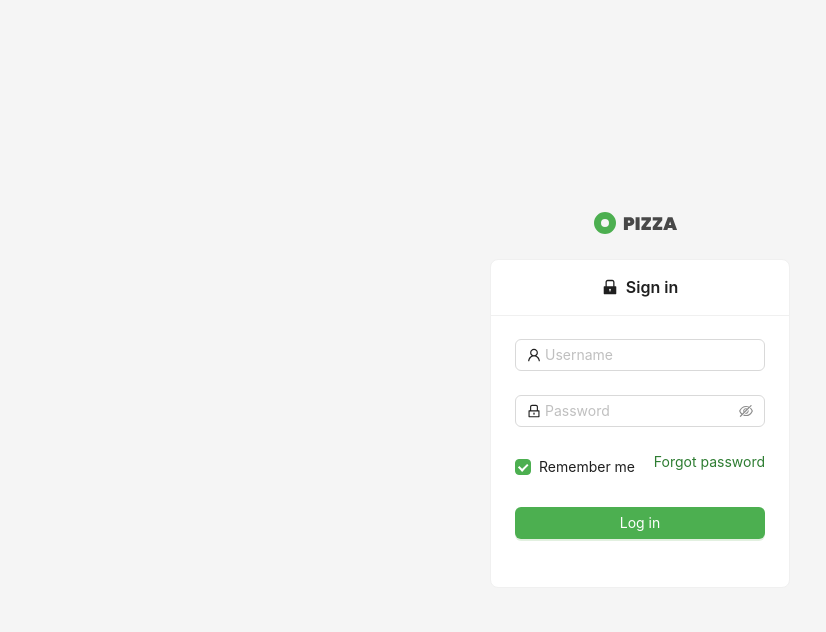
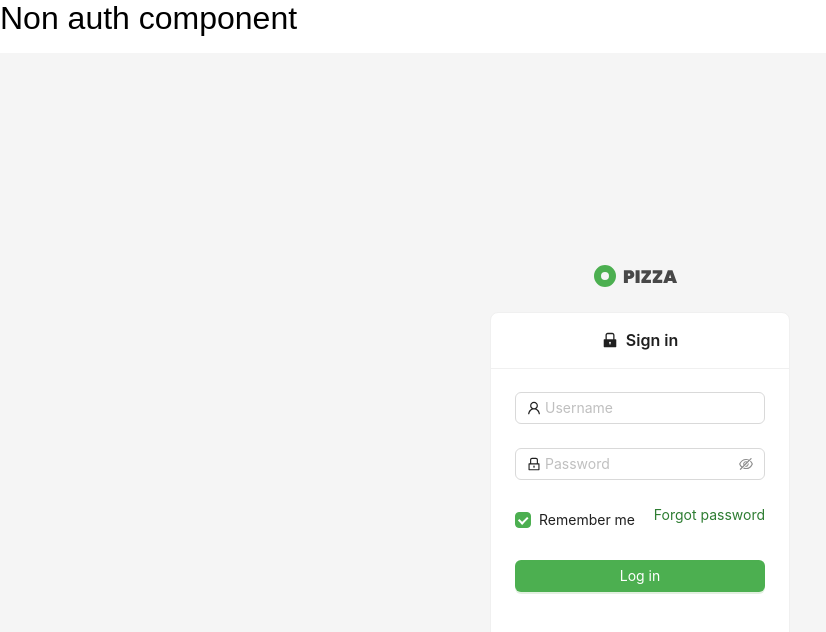
Before and after one commit to vaishnavi-0001/CheesyRide_Admin_Dashboard, a React (Vite) app: page /auth/login in a window 1280 px wide. Shown: the top 632 px of the page, without its empty margins (0-826 px from the left). Built offline with nearby package versions, Linux system fonts and the light colour scheme.

Commit message:
Layout Design

```diff
--- a/src/http/client.ts
+++ b/src/http/client.ts
@@ -1,5 +1,6 @@
 import axios from 'axios';
 
+console.log('🔥 BACKEND URL:', import.meta.env.VITE_BACKEND_API_URL);
 export const api = axios.create({
     baseURL: import.meta.env.VITE_BACKEND_API_URL,
     withCredentials: true,
--- /dev/null
+++ b/src/layouts/Dashboard.tsx
@@ -0,0 +1,12 @@
+import { Outlet } from 'react-router-dom';
+
+const Dashboard = () => {
+    return (
+        <div>
+            <h1>Dashboard component</h1>
+            <Outlet />
+        </div>
+    );
+};
+
+export default Dashboard;
--- /dev/null
+++ b/src/layouts/NonAuth.tsx
@@ -0,0 +1,12 @@
+import { Outlet } from 'react-router-dom';
+
+const NonAuth = () => {
+    return (
+        <div>
+            <h1>Non auth component</h1>
+            <Outlet />
+        </div>
+    );
+};
+
+export default NonAuth;
```
Also changed, not shown: src/router.tsx (+18 -3 lines), 1 other file (tests, documents, lock files or other folders).
